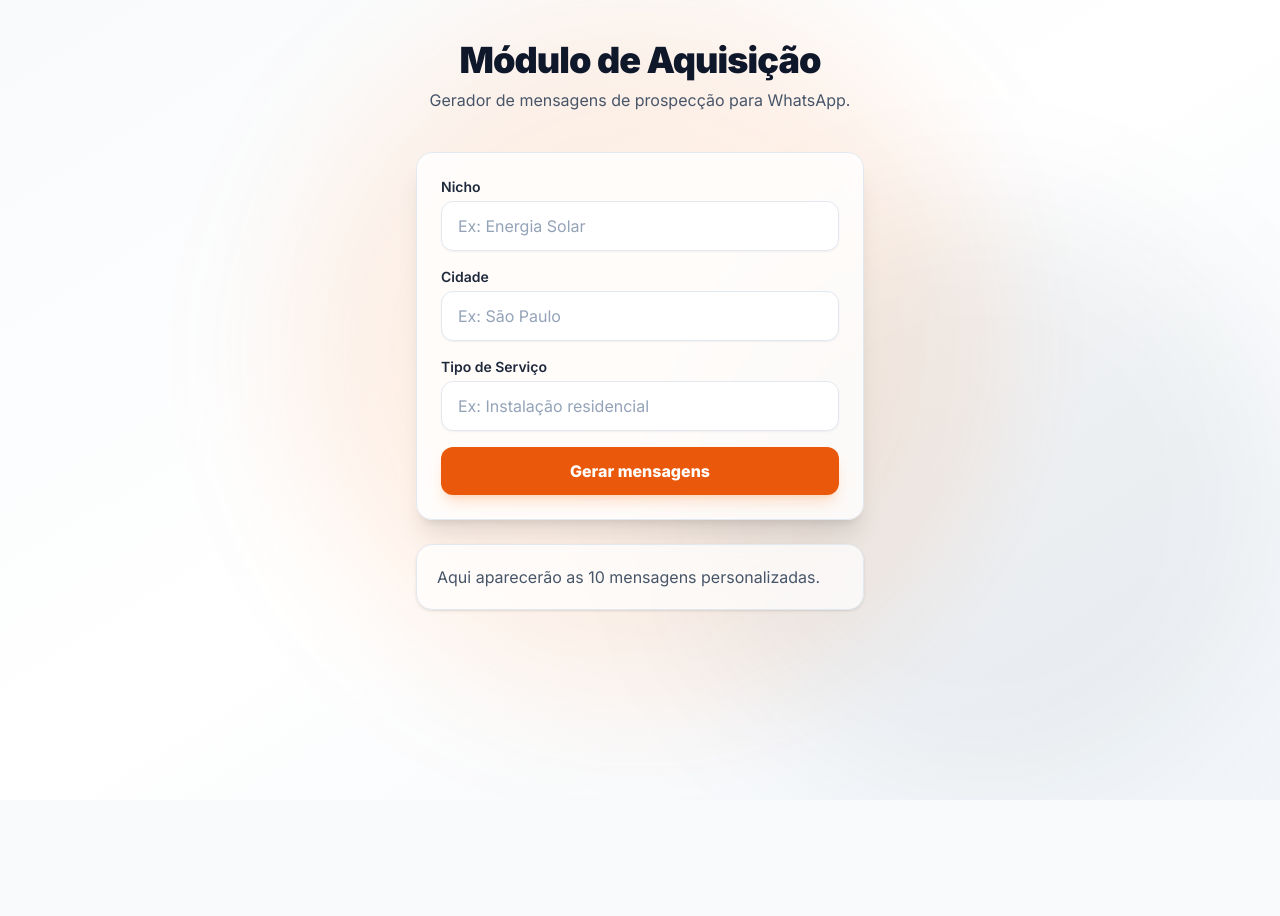
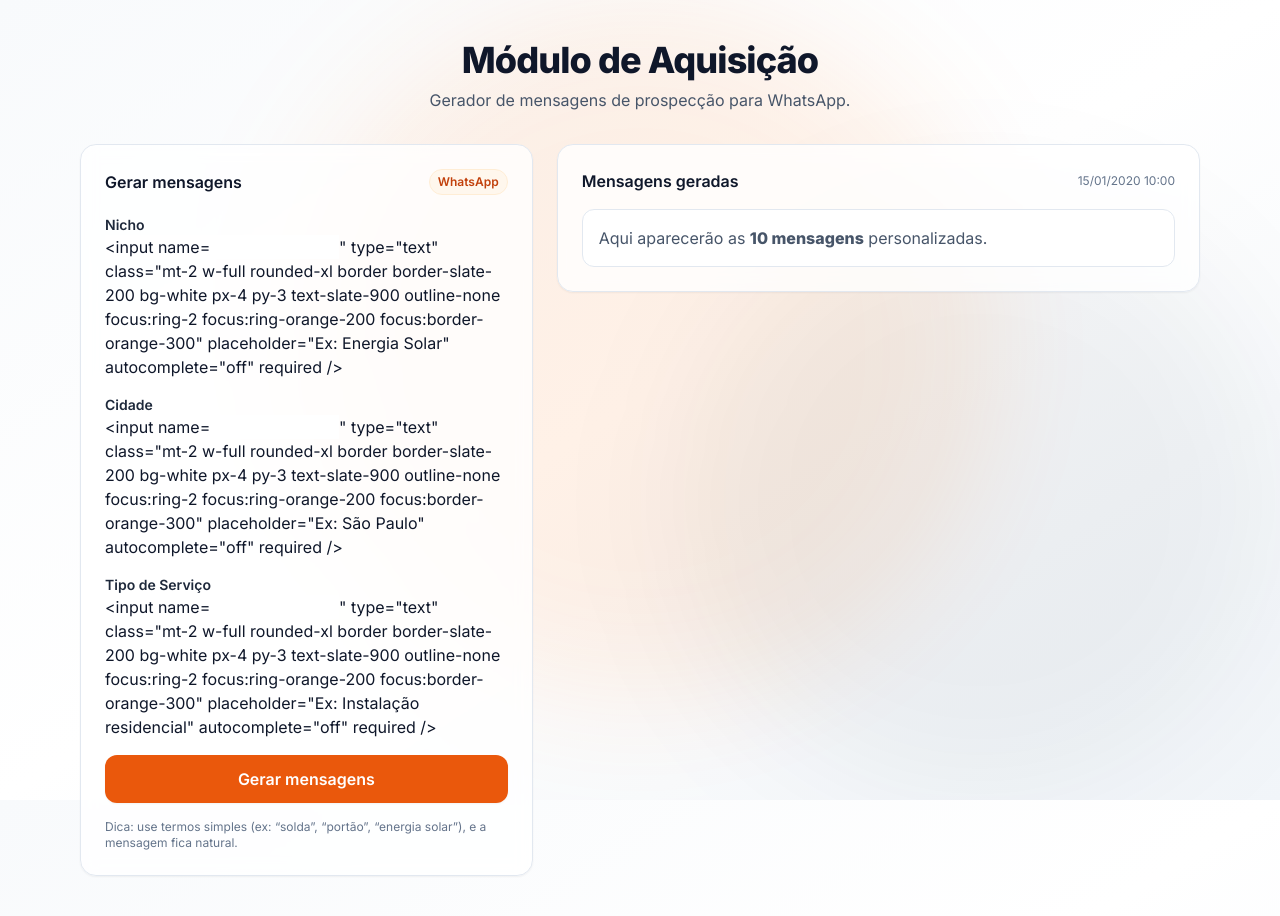
Before and after one commit to wanderson96santos04-hash/fecha-instalacao, a Python web app: template app/modules/acquisition/templates/acquisition/acquisition.html in a window 1280 px wide. Before the commit the page ends 771 px from the top, so only its background shows below. Run offline with Jinja, Linux system fonts and the light colour scheme; the template is opened without the code that fills it: most values are stand-ins (such as "Sample title", 1, 10 or a date in 2020); form fields are guessed from the names that the template uses; some libraries are stand-ins or nearby versions.

Commit message:
fix: acquisition template (jinja safe) + generate endpoint

```diff
--- a/app/modules/acquisition/templates/acquisition/acquisition.html
+++ b/app/modules/acquisition/templates/acquisition/acquisition.html
@@ -2,9 +2,9 @@
 
 {% block body %}
 <main class="flex-1">
-  <div class="max-w-5xl mx-auto px-4 py-10">
-    <div class="text-center">
-      <h1 class="text-3xl md:text-4xl font-black tracking-tight text-slate-900">
+  <div class="mx-auto w-full max-w-6xl px-4 py-10">
+    <div class="text-center mb-8">
+      <h1 class="text-3xl sm:text-4xl font-extrabold tracking-tight text-slate-900">
         Módulo de Aquisição
       </h1>
       <p class="mt-2 text-slate-600">
@@ -12,70 +12,114 @@
       </p>
     </div>
 
-    <div class="mt-10 flex justify-center">
-      <div class="w-full max-w-md bg-white/80 backdrop-blur rounded-2xl shadow-xl border border-slate-200 p-6">
-        <form method="post" action="/acquisition/generate" class="space-y-4">
+    <div class="grid grid-cols-1 lg:grid-cols-12 gap-6 items-start">
+      <!-- Card do formulário -->
+      <section class="lg:col-span-5">
+        <div class="rounded-2xl border border-slate-200 bg-white/80 backdrop-blur shadow-sm">
+          <div class="p-6">
+            <div class="flex items-center justify-between">
+              <h2 class="text-base font-semibold text-slate-900">Gerar mensagens</h2>
+              <span class="text-xs font-semibold text-orange-700 bg-orange-50 border border-orange-100 px-2 py-1 rounded-full">
+                WhatsApp
+              </span>
+            </div>
+
+            <form method="post" action="/acquisition/generate" class="mt-5 space-y-4">
               <div>
-            <label class="block text-sm font-semibold text-slate-800 mb-1">Nicho</label>
+                <label class="block text-sm font-semibold text-slate-800">Nicho</label>
                 <input
                   name="nicho"
+                  value="{{ form.nicho|default('') }}"
                   type="text"
-              class="w-full rounded-xl border border-slate-200 bg-white px-4 py-3 text-slate-900 placeholder-slate-400 shadow-sm focus:outline-none focus:ring-4 focus:ring-orange-200 focus:border-orange-400"
+                  class="mt-2 w-full rounded-xl border border-slate-200 bg-white px-4 py-3 text-slate-900 outline-none focus:ring-2 focus:ring-orange-200 focus:border-orange-300"
                   placeholder="Ex: Energia Solar"
-              value="{{ nicho | default('') }}"
+                  autocomplete="off"
                   required
                 />
               </div>
 
               <div>
-            <label class="block text-sm font-semibold text-slate-800 mb-1">Cidade</label>
+                <label class="block text-sm font-semibold text-slate-800">Cidade</label>
                 <input
                   name="cidade"
+                  value="{{ form.cidade|default('') }}"
                   type="text"
-              class="w-full rounded-xl border border-slate-200 bg-white px-4 py-3 text-slate-900 placeholder-slate-400 shadow-sm focus:outline-none focus:ring-4 focus:ring-orange-200 focus:border-orange-400"
+                  class="mt-2 w-full rounded-xl border border-slate-200 bg-white px-4 py-3 text-slate-900 outline-none focus:ring-2 focus:ring-orange-200 focus:border-orange-300"
                   placeholder="Ex: São Paulo"
-              value="{{ cidade | default('') }}"
+                  autocomplete="off"
                   required
                 />
               </div>
 
               <div>
-            <label class="block text-sm font-semibold text-slate-800 mb-1">Tipo de Serviço</label>
+                <label class="block text-sm font-semibold text-slate-800">Tipo de Serviço</label>
                 <input
                   name="servico"
+                  value="{{ form.servico|default('') }}"
                   type="text"
-              class="w-full rounded-xl border border-slate-200 bg-white px-4 py-3 text-slate-900 placeholder-slate-400 shadow-sm focus:outline-none focus:ring-4 focus:ring-orange-200 focus:border-orange-400"
+                  class="mt-2 w-full rounded-xl border border-slate-200 bg-white px-4 py-3 text-slate-900 outline-none focus:ring-2 focus:ring-orange-200 focus:border-orange-300"
                   placeholder="Ex: Instalação residencial"
-              value="{{ servico | default('') }}"
+                  autocomplete="off"
                   required
                 />
               </div>
 
               <button
                 type="submit"
-            class="w-full mt-2 rounded-xl bg-brand-600 text-white font-bold py-3 shadow-lg shadow-orange-500/20 hover:bg-brand-700 active:scale-[0.99] transition"
+                class="mt-2 w-full rounded-xl bg-orange-600 px-4 py-3 font-semibold text-white shadow-sm hover:bg-orange-700 active:bg-orange-800 transition"
               >
                 Gerar mensagens
               </button>
+
+              <p class="text-xs text-slate-500">
+                Dica: use termos simples (ex: “solda”, “portão”, “energia solar”), e a mensagem fica natural.
+              </p>
             </form>
           </div>
         </div>
+      </section>
 
-    <div class="mt-6 flex justify-center">
-      <div class="w-full max-w-md bg-white/70 backdrop-blur rounded-2xl shadow border border-slate-200 p-5">
-        {% if messages %}
-          <h2 class="text-sm font-bold text-slate-800 mb-3">Mensagens geradas</h2>
-          <ol class="space-y-2 list-decimal list-inside text-slate-700">
-            {% for m in messages %}
-              <li class="leading-relaxed">{{ m }}</li>
+      <!-- Card do resultado -->
+      <section class="lg:col-span-7">
+        <div class="rounded-2xl border border-slate-200 bg-white/80 backdrop-blur shadow-sm">
+          <div class="p-6">
+            <div class="flex items-center justify-between gap-3">
+              <h2 class="text-base font-semibold text-slate-900">Mensagens geradas</h2>
+              <span class="text-xs text-slate-500">
+                {{ now.strftime("%d/%m/%Y %H:%M") if now is defined else "" }}
+              </span>
+            </div>
+
+            {% if messages is defined and messages %}
+              <div class="mt-4 space-y-3">
+                {% for msg in messages %}
+                  <div class="rounded-xl border border-slate-200 bg-white p-4">
+                    <div class="flex items-start justify-between gap-3">
+                      <div class="text-sm text-slate-900 whitespace-pre-line">{{ msg }}</div>
+
+                      <button
+                        type="button"
+                        class="shrink-0 rounded-lg border border-slate-200 px-3 py-2 text-xs font-semibold text-slate-700 hover:bg-slate-50"
+                        onclick="navigator.clipboard.writeText({{ msg|tojson }}); this.innerText='Copiado!'; setTimeout(()=>this.innerText='Copiar', 1200);"
+                      >
+                        Copiar
+                      </button>
+                    </div>
+                  </div>
                 {% endfor %}
-          </ol>
+              </div>
+
+              <div class="mt-4 text-xs text-slate-500">
+                Se quiser, eu adapto para: “mais direto”, “mais formal” ou “mais agressivo”.
+              </div>
             {% else %}
-          <p class="text-slate-600">
-            Aqui aparecerão as 10 mensagens personalizadas.
-          </p>
+              <div class="mt-4 rounded-xl border border-slate-200 bg-white p-4 text-slate-600">
+                Aqui aparecerão as <strong>10 mensagens</strong> personalizadas.
+              </div>
             {% endif %}
           </div>
+        </div>
+      </section>
     </div>
   </div>
 </main>
```
Also changed, not shown: app/modules/acquisition/router.py (+22 -54 lines). Lines whose indentation alone changed are shown as unchanged.
